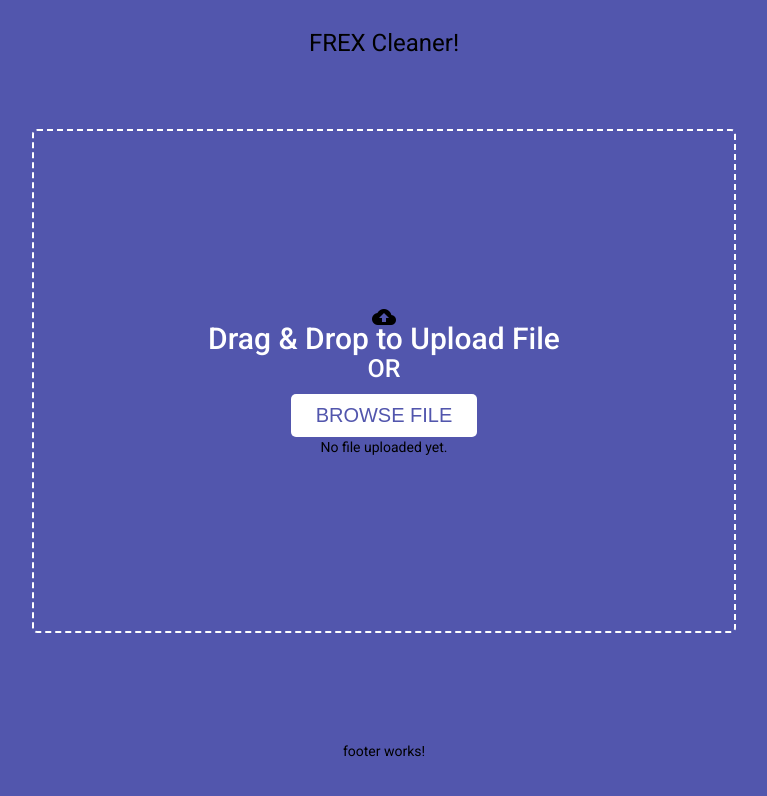
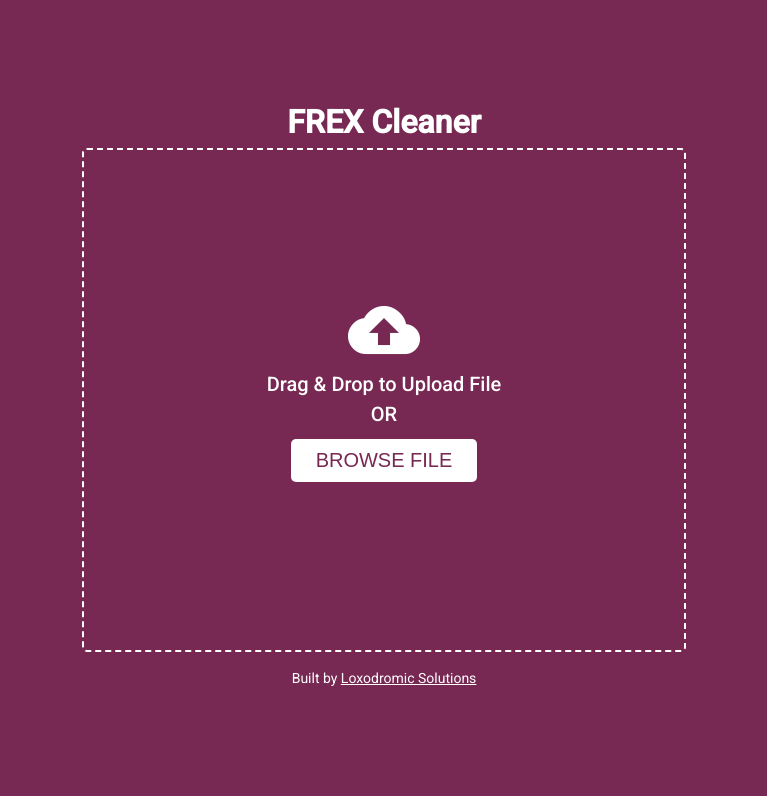
Before and after one commit to willcommit/js-excel-reader, an Angular app: page / in a window 1280 px wide. Shown: the top 796 px of the page, without its empty margins (256-1023 px from the left). Built offline with nearby package versions, Linux system fonts and the light colour scheme.

Commit message:
alpha ready

```diff
--- a/src/app/app.component.css
+++ b/src/app/app.component.css
@@ -2,7 +2,16 @@
     display: flex;
     flex-direction: column;
     align-items: center;
-    justify-content: space-around;
+    justify-content: center;
     min-height: 100vh;
-    background: #5256ad;
+    background: #772953;
 }
+
+.container {
+    display: flex;
+    flex-direction: column;
+    align-items: center;
+    justify-content: center;
+    min-height: 100vh;
+    background: #772953;
+}
--- a/src/app/app.component.html
+++ b/src/app/app.component.html
@@ -1,6 +1,7 @@
 <div class="app">
-    <app-header></app-header>
-    <app-uploader></app-uploader>
-    <app-data-table></app-data-table>
-    <app-footer></app-footer>
+    <div class="container">
+        <app-header></app-header>
+        <app-uploader></app-uploader>
+        <app-footer></app-footer>
+    </div>
 </div>
--- a/src/app/footer/footer.component.css
+++ b/src/app/footer/footer.component.css
@@ -0,0 +1,8 @@
+.footer {
+    color: white;
+    margin-top: 1rem;
+}
+
+a, a:visited {
+    color: white;
+}
--- a/src/app/footer/footer.component.html
+++ b/src/app/footer/footer.component.html
@@ -1 +1 @@
-<p>footer works!</p>
+<div class="footer">Built by <a href="https://loxodromic.se/">Loxodromic Solutions</a></div>
--- a/src/app/header/header.component.css
+++ b/src/app/header/header.component.css
@@ -1,4 +1,8 @@
 .header {
     display: flex;
     align-items: center;
+    color: white;
+    font-weight: bolder;
+    font-size: 2rem;
+    margin-bottom: 1rem;
 }
--- a/src/app/header/header.component.html
+++ b/src/app/header/header.component.html
@@ -1,3 +1 @@
-<div class="header">
-    <h1>FREX Cleaner!</h1>
-</div>
+<div class="header">FREX Cleaner</div>
--- /dev/null
+++ b/src/app/services/file-reader.service.ts
@@ -0,0 +1,33 @@
+import { Injectable } from '@angular/core';
+import { generateDate } from '../utils/date'
+import { ExcelService } from '../services/excel.service';
+
+
+@Injectable({
+  providedIn: 'root'
+})
+export class FileReaderService {
+
+  constructor(
+    private excelService: ExcelService,
+  ) { }
+
+  readFile(file: any) {
+    const fileReader = new FileReader();
+
+    if (file) {
+      fileReader.readAsBinaryString(file)
+      fileReader.onload = (event: any) => {
+        let binaryData = event.target.result;
+        let jsonArray = this.excelService.readExceltoJson(binaryData);
+        let cleanDataArray = this.excelService.cleanData(jsonArray);
+
+        const dateString = generateDate()
+        const fileName = 'FSA_upload_' + dateString
+
+        this.excelService.exportToCsv(cleanDataArray, fileName)
+        alert(`${fileName} is now in your Download folder!`)
+      }
+    }
+  }
+}
--- a/src/app/uploader/uploader.component.css
+++ b/src/app/uploader/uploader.component.css
@@ -5,7 +5,7 @@
 .drag-area{
   border: 2px dashed #fff;
   height: 500px;
-  width: 700px;
+  width: 600px;
   border-radius: 5px;
   display: flex;
   align-items: center;
@@ -15,17 +15,18 @@
 .drag-area.active{
   border: 2px solid #fff;
 }
-.drag-area .icon{
-  font-size: 100px;
+.drag-area .mat-icon{
+  transform: scale(3);
   color: #fff;
 }
 .drag-area header{
-  font-size: 30px;
+  margin-top: 2rem;
+  font-size: 20px;
   font-weight: 500;
   color: #fff;
 }
 .drag-area span{
-  font-size: 25px;
+  font-size: 20px;
   font-weight: 500;
   color: #fff;
   margin: 10px 0 15px 0;
@@ -37,7 +38,7 @@
   border: none;
   outline: none;
   background: #fff;
-  color: #5256ad;
+  color: #772953;
   border-radius: 5px;
   cursor: pointer;
 }
--- a/src/app/uploader/uploader.component.html
+++ b/src/app/uploader/uploader.component.html
@@ -1,11 +1,13 @@
-<input type="file" class="file-input" (change)="onFileSelected($event)" #fileUpload>
+<input type="file" class="file-input" (change)="onClick($event)" #fileUpload>
 
 
-<div [class.drag-area]='true' [class.active]='false' (drop)="onFileSelected($event)">
+<div [class.drag-area]='true' [class.active]="isActive"
+  (dragover)='onDragOver($event)'
+  (dragleave)='onDragLeave()'
+  (drop)='onDrop($event)'>
   <mat-icon>cloud_upload</mat-icon>
   <header>Drag & Drop to Upload File</header>
   <span>OR</span>
   <button mat-mini-fab color="primary" class="upload-btn"
   (click)="fileUpload.click()">BROWSE FILE</button>
-  {{fileName || "No file uploaded yet."}}
-</div>
+ </div>
--- a/src/app/uploader/uploader.component.ts
+++ b/src/app/uploader/uploader.component.ts
@@ -1,6 +1,5 @@
 import { Component, OnInit } from '@angular/core';
-import { ExcelService } from '../services/excel.service';
-import { generateDate } from '../utils/date'
+import { FileReaderService } from '../services/file-reader.service';
 
 @Component({
   selector: 'app-uploader',
@@ -9,36 +8,37 @@ import { generateDate } from '../utils/date'
 })
 export class UploaderComponent implements OnInit {
 
-  active!: boolean;
+  isActive!: boolean;
 
   fileName: string = '';
 
-  constructor(private excelService: ExcelService) {
+  constructor(
+    private fileReaderService: FileReaderService) {
   }
 
   ngOnInit(): void {
   }
 
-  onFileSelected(event: any) {
-
-    this.active = true;
-    const file: File = event.target.files[0];
-    const fileReader = new FileReader();
-
-    if (file) {
-      fileReader.readAsBinaryString(file)
-      fileReader.onload = (event: any) => {
-        let binaryData = event.target.result;
-        let jsonArray = this.excelService.readExceltoJson(binaryData);
-        let cleanDataArray = this.excelService.cleanData(jsonArray);
-
-        const dateString = generateDate()
-        const fileName = 'FSA_upload_' + dateString
-
-        this.excelService.exportToCsv(cleanDataArray, fileName)
-      }
-
-    }
+  onDragOver(event: any) {
+    this.isActive = true;
+    event.preventDefault();
   }
 
+  onDragLeave() {
+    this.isActive = false;
+  }
+
+  onDrop(event: any) {
+    event.preventDefault();
+    const file: File = event.dataTransfer.files[0];
+    this.fileReaderService.readFile(file);
+    this.isActive = false;
+  }
+
+  onClick(event: any) {
+    event.preventDefault();
+    const file: File = event.target.files[0]
+    this.fileReaderService.readFile(file);
+    this.isActive = false;
+  }
 }
```
Also changed, not shown: 1 other file (tests, documents, lock files or other folders).
